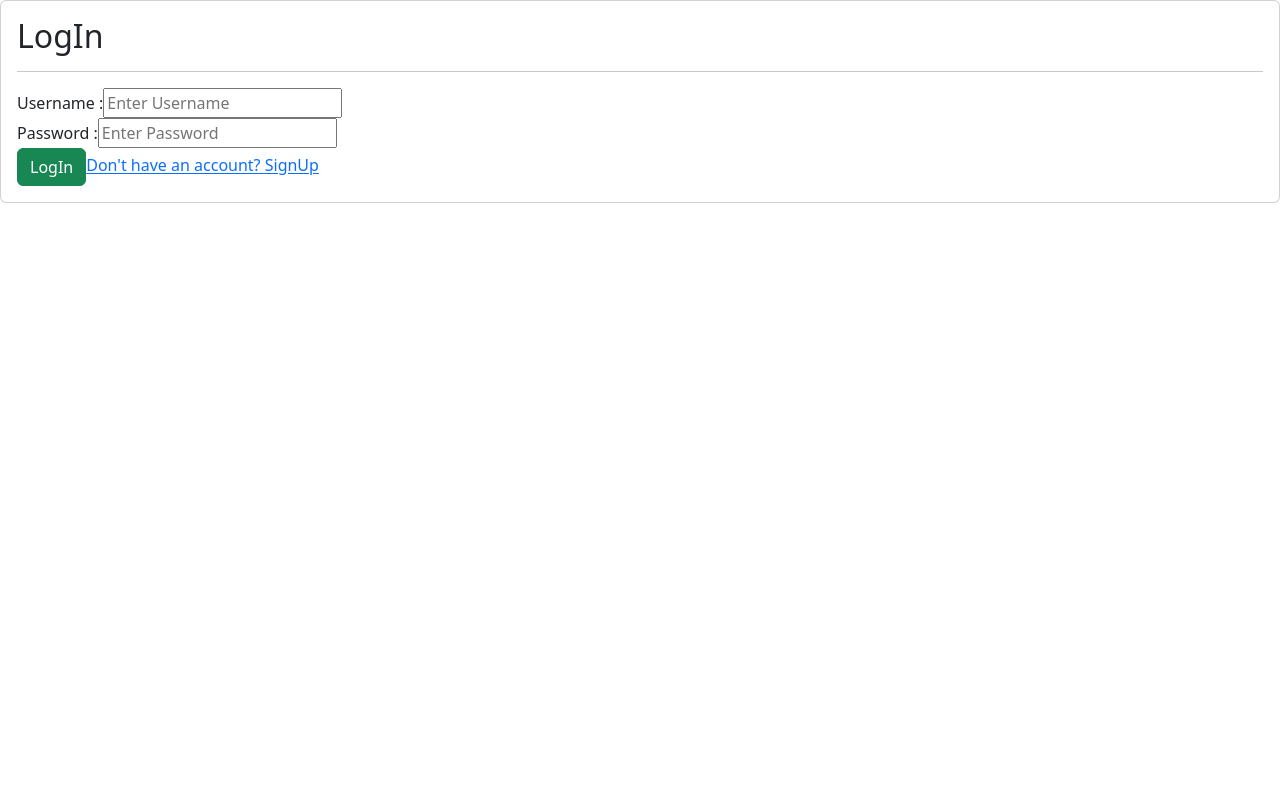
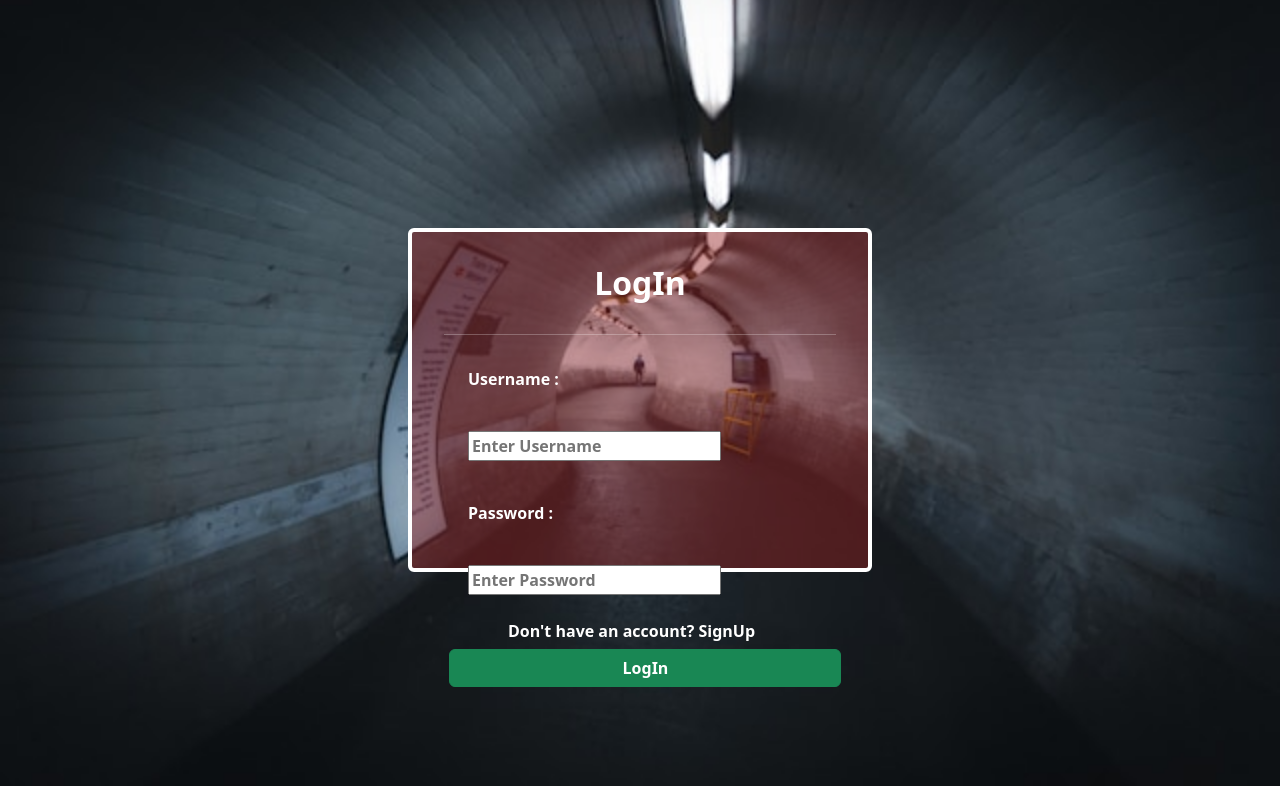
Before and after one commit to mushfiqurniazzz/Login-System---Node--MySQL--React, a React (Vite) app in the folder frontend/: page /login in a window 1280 px wide. Shown: the top 786 px of the page. Built offline with nearby package versions, Linux system fonts and the light colour scheme.

Commit message:
styling || app initialized

```diff
--- a/frontend/src/components/pages/LoginPage.jsx
+++ b/frontend/src/components/pages/LoginPage.jsx
@@ -57,7 +57,7 @@ function LoginPage() {
     <>
       <div className={"card"} id={styles.card}>
         <div className={"card-body"}>
-          <h2>LogIn</h2>
+          <h2 id={styles.h2}>LogIn</h2>
           <hr />
           <form onSubmit={handleLogin}>
             {/* for Username */}
@@ -86,14 +86,19 @@ function LoginPage() {
 
             {/* submit and switch to signup buttons */}
 
-            {/* login */}
-            <button className={"btn btn-success"} type="submit">
-              LogIn
-            </button>
             {/* sign up */}
             <a>
               <Link to="/signup">Don&apos;t have an account? SignUp</Link>
             </a>
+
+            {/* login */}
+            <button
+              className={"btn btn-success"}
+              id={styles.button}
+              type="submit"
+            >
+              LogIn
+            </button>
           </form>
         </div>
       </div>
--- a/frontend/src/components/pages/SignupPage.jsx
+++ b/frontend/src/components/pages/SignupPage.jsx
@@ -62,7 +62,7 @@ function SignupPage() {
     <>
       <div className={"card"} id={styles.card}>
         <div className={"card-body"}>
-          <h2>SignUp</h2>
+          <h2 id={styles.h2}>SignUp</h2>
           <hr />
           <form onSubmit={handleSignup}>
             {/* for Username */}
@@ -103,14 +103,15 @@ function SignupPage() {
 
             {/* submit and switch to login buttons */}
 
+            {/* login */}
+            <a>
+              <Link to="/login">Have an account? LogIn</Link>
+            </a>
+
             {/* signup */}
             <button className={"btn btn-success"} type="submit">
               SignUp
             </button>
-            {/* login */}
-            <a>
-              <Link to="/login">Have an account? LogIn</Link>
-            </a>
           </form>
         </div>
       </div>
--- a/frontend/src/components/styles/Login.module.css
+++ b/frontend/src/components/styles/Login.module.css
@@ -0,0 +1,50 @@
+body {
+  display: grid;
+  place-items: center;
+  height: 100vh;
+  margin: 0;
+  background-image: url(./images/bg.jpg);
+  background-position: center;
+  background-size: cover;
+}
+#card {
+  width: 29rem !important;
+  color: white;
+  height: 21.5rem !important;
+  align-items: center;
+  padding: 1rem;
+  background-color: rgb(71, 97, 96);
+  border: 0.3rem solid white;
+  background-color: rgba(150, 33, 33, 0.445);
+}
+#card h2 {
+  text-align: center;
+  padding-bottom: 1rem;
+  font-weight: bold;
+}
+#card label,
+input {
+  font-weight: bold;
+  margin: 1rem !important;
+  margin-left: 1.5rem !important;
+  margin-bottom: 1.5rem !important;
+  font-weight: bold;
+}
+#card button {
+  color: white !important;
+  text-decoration: none !important;
+  margin: 0.343rem !important;
+  font-weight: bold;
+  width: 100%;
+  font-weight: bold;
+}
+#card a {
+  text-decoration: none !important;
+  color: white;
+  margin: 2rem !important;
+  font-weight: bold;
+}
+#card a:hover {
+  cursor: pointer;
+  color: gainsboro;
+}
--- a/frontend/src/components/styles/Page.module.css
+++ b/frontend/src/components/styles/Page.module.css
@@ -1,3 +1,9 @@
+body {
+  background-image: url(./images/bg.jpg);
+  background-position: center;
+  background-size: cover;
+}
+
 .container {
   display: grid;
   place-items: center;
--- a/frontend/src/components/styles/Signup.module.css
+++ b/frontend/src/components/styles/Signup.module.css
@@ -0,0 +1,50 @@
+body {
+  display: grid;
+  place-items: center;
+  height: 100vh;
+  margin: 0;
+  background-image: url(./images/bg.jpg);
+  background-position: center;
+  background-size: cover;
+}
+#card {
+  width: 29rem !important;
+  color: white;
+  height: 26.5rem !important;
+  align-items: center;
+  padding: 1rem;
+  background-color: rgb(71, 97, 96);
+  border: 0.3rem solid white;
+  background-color: rgba(150, 33, 33, 0.445);
+}
+#card h2 {
+  text-align: center;
+  padding-bottom: 1rem;
+  font-weight: bold;
+}
+#card label,
+input {
+  font-weight: bold;
+  margin: 1rem !important;
+  margin-left: 1.5rem !important;
+  margin-bottom: 1.5rem !important;
+  font-weight: bold;
+}
+#card button {
+  color: white !important;
+  text-decoration: none !important;
+  margin: 0.343rem !important;
+  font-weight: bold;
+  width: 100%;
+  font-weight: bold;
+}
+#card a {
+  text-decoration: none !important;
+  color: white;
+  margin: 3rem !important;
+  font-weight: bold;
+}
+#card a:hover {
+  cursor: pointer;
+  color: gainsboro;
+}
--- a/frontend/src/components/styles/Special.module.css
+++ b/frontend/src/components/styles/Special.module.css
@@ -1,3 +1,9 @@
+body {
+  background-image: url(./images/bg.jpg);
+  background-position: center;
+  background-size: cover;
+}
+
 .container {
   display: grid;
   place-items: center;
```
Also changed, not shown: frontend/src/components/styles/images/bg.jpg (added).
